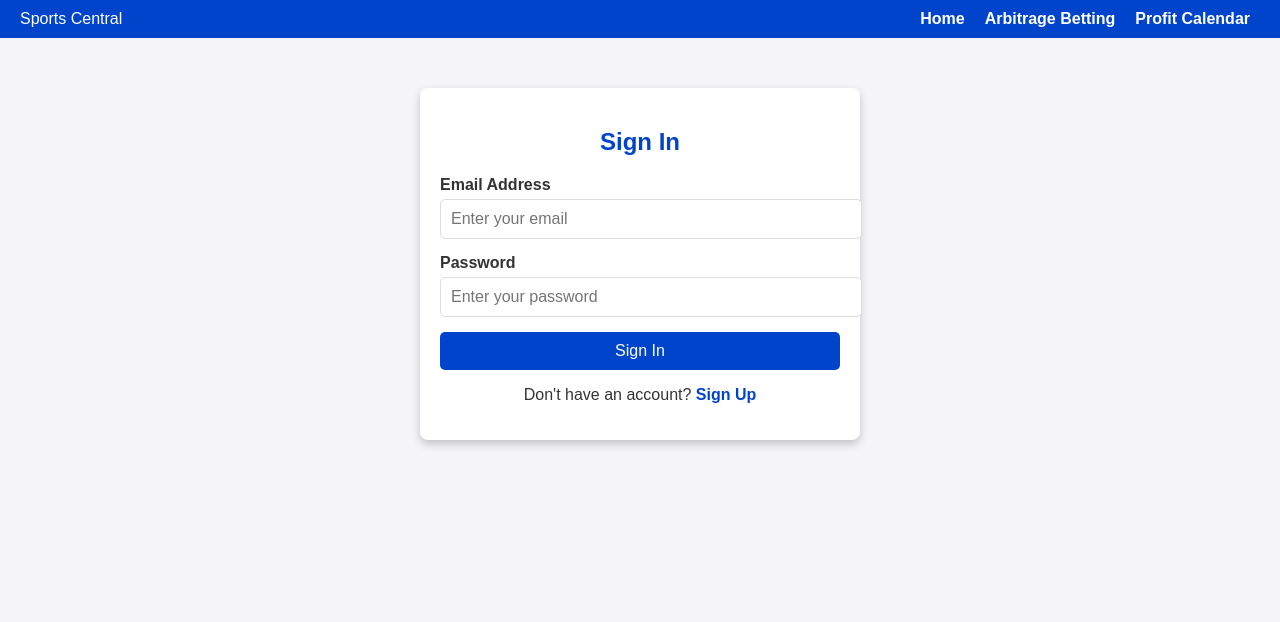
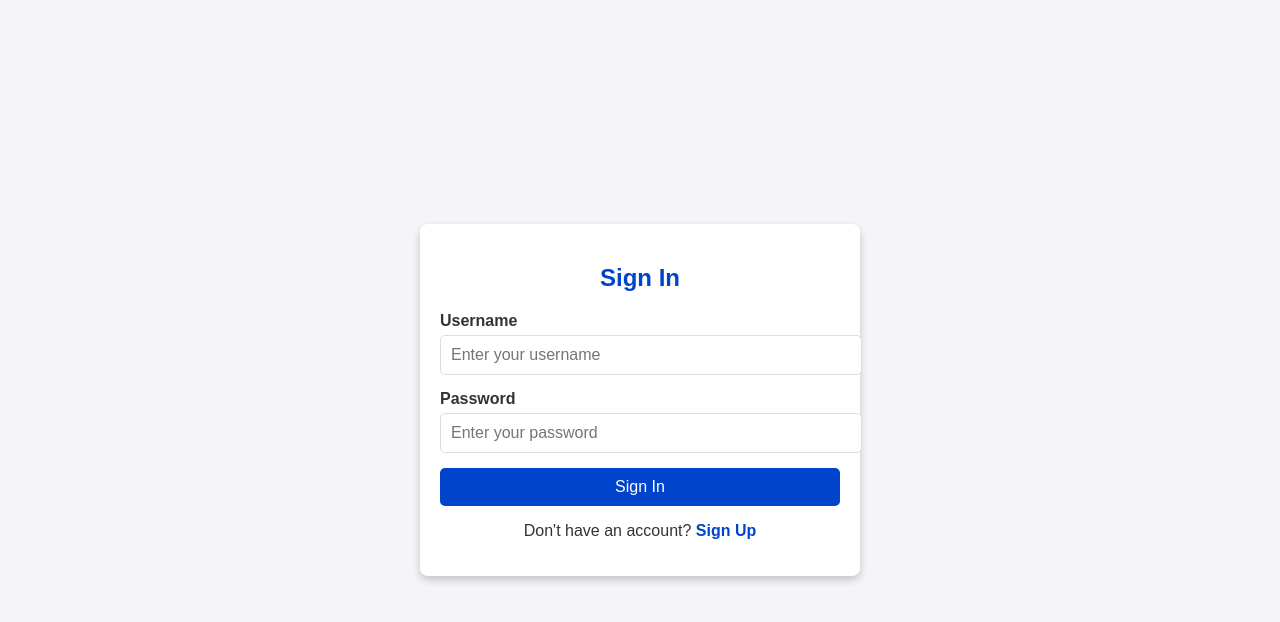
Before and after one commit to Shafian/LeagueLens, a website: page public/index.html in a window 1280 px wide. Drawn offline with Linux system fonts and the light colour scheme.

Commit message:
made changes to some files

```diff
--- a/public/index.html
+++ b/public/index.html
@@ -11,49 +11,22 @@
             padding: 0;
             background-color: #f4f4f9;
             color: #333;
+            display: flex;
+            justify-content: center;
+            align-items: center;
+            height: 100vh;
         }
 
-        .navbar {
-            background-color: #0044cc;
-            padding: 10px 20px;
-            display: flex;
-            justify-content: space-between;
-            align-items: center;
-            color: white;
-        }
-
-        .navbar ul {
-            list-style-type: none;
-            margin: 0;
-            padding: 0;
-            display: flex;
-        }
-
-        .navbar ul li {
-            margin: 0 10px;
-        }
-
-        .navbar ul li a {
-            text-decoration: none;
-            color: white;
-            font-weight: bold;
-        }
-
-        .navbar ul li a:hover {
-            color: #ffcc00;
-        }
-
-        .container {
-            width: 100%;
-            max-width: 400px;
-            margin: 50px auto;
-            padding: 20px;
+        .wrapper {
             background: white;
             border-radius: 8px;
             box-shadow: 0 4px 8px rgba(0, 0, 0, 0.2);
+            width: 100%;
+            max-width: 400px;
+            padding: 20px;
         }
 
-        .container h2 {
+        .form-section h2 {
             text-align: center;
             color: #0044cc;
             margin-bottom: 20px;
@@ -112,25 +85,34 @@
             text-decoration: underline;
         }
     </style>
+    <script>
+        function validateLogin(event) {
+            event.preventDefault(); // Prevent form submission
+
+            const username = document.getElementById('username').value;
+            const password = document.getElementById('password').value;
+
+            // Predefined credentials
+            const validUsername = 'Admin1';
+            const validPassword = 'SportsCentral12';
+
+            if (username === validUsername && password === validPassword) {
+                // Redirect to home.html
+                window.location.href = 'home.html';
+            } else {
+                alert('Invalid username or password. Please try again.');
+            }
+        }
+    </script>
 </head>
 <body>
-    <div class="navbar">
-        <div class="logo">
-            <a href="index.html" style="color: white; text-decoration: none;">Sports Central</a>
-        </div>
-        <ul>
-            <li><a href="home.html">Home</a></li>
-            <li><a href="arbitrage.html">Arbitrage Betting</a></li>
-            <li><a href="Profit_Calendar.html">Profit Calendar</a></li>
-        </ul>
-    </div>
-
-    <div class="container">
+    <div class="wrapper">
+        <div class="form-section">
             <h2>Sign In</h2>
-        <form action="dashboard.html" method="POST">
+            <form onsubmit="validateLogin(event);">
                 <div class="form-group">
-                <label for="email">Email Address</label>
-                <input type="email" id="email" name="email" placeholder="Enter your email" required>
+                    <label for="username">Username</label>
+                    <input type="text" id="username" name="username" placeholder="Enter your username" required>
                 </div>
                 <div class="form-group">
                     <label for="password">Password</label>
@@ -142,5 +124,6 @@
                 <p>Don't have an account? <a href="Sign_Up.html">Sign Up</a></p>
             </div>
         </div>
+    </div>
 </body>
 </html>
```
Also changed, not shown: public/Expected_Value_Calculator.html (+1 -0 lines), public/Profit_Calendar.html (+1 -1 lines), public/soccer.html (+5 -3 lines). Lines whose indentation alone changed are shown as unchanged.
